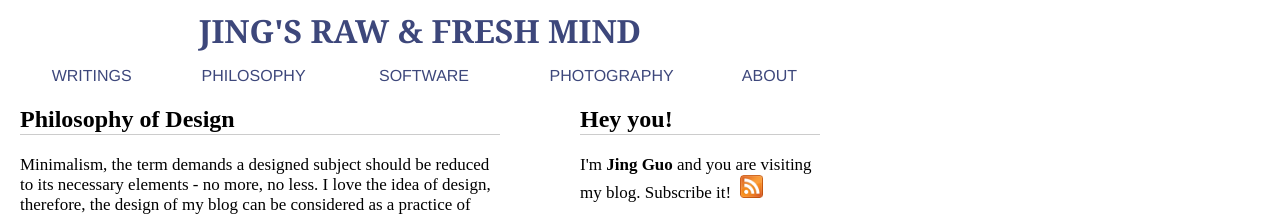
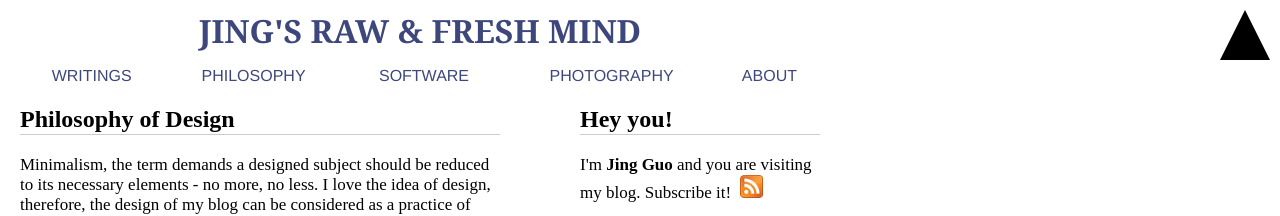
Before and after one commit to guojing0/guojing0.github.io, a Jekyll site: the page built from philosophy.md, in a window 1280 px wide. Shown: the top 216 px of the page. Built offline with Jekyll 4.4.1, drawn with Linux system fonts in a browser that asks for light colours; Markdown is read by kramdown in place of the engine named in the settings.

Commit message:
triangle

```diff
--- a/_layouts/modern.html
+++ b/_layouts/modern.html
@@ -10,6 +10,7 @@
 
 
   <body>
+    <a href="#menu"><div id="gotop"></div></a>
     <div id="container">
 
       <header id="header">
--- a/css/blog.css
+++ b/css/blog.css
@@ -62,8 +62,12 @@ code {
 
 
 #gotop {
-  height: 50px;
-  width: 50px;
-  position: fixed; top: 10px; right: 10px;
-  background-color: #000000;
+  position: fixed;
+  top: 10px;
+  right: 10px;
+  width: 0px;
+  height: 0px;
+  border-style: solid;
+  border-width: 0 25px 50px 25px;
+  border-color: transparent transparent #000000 transparent;
 }
```
